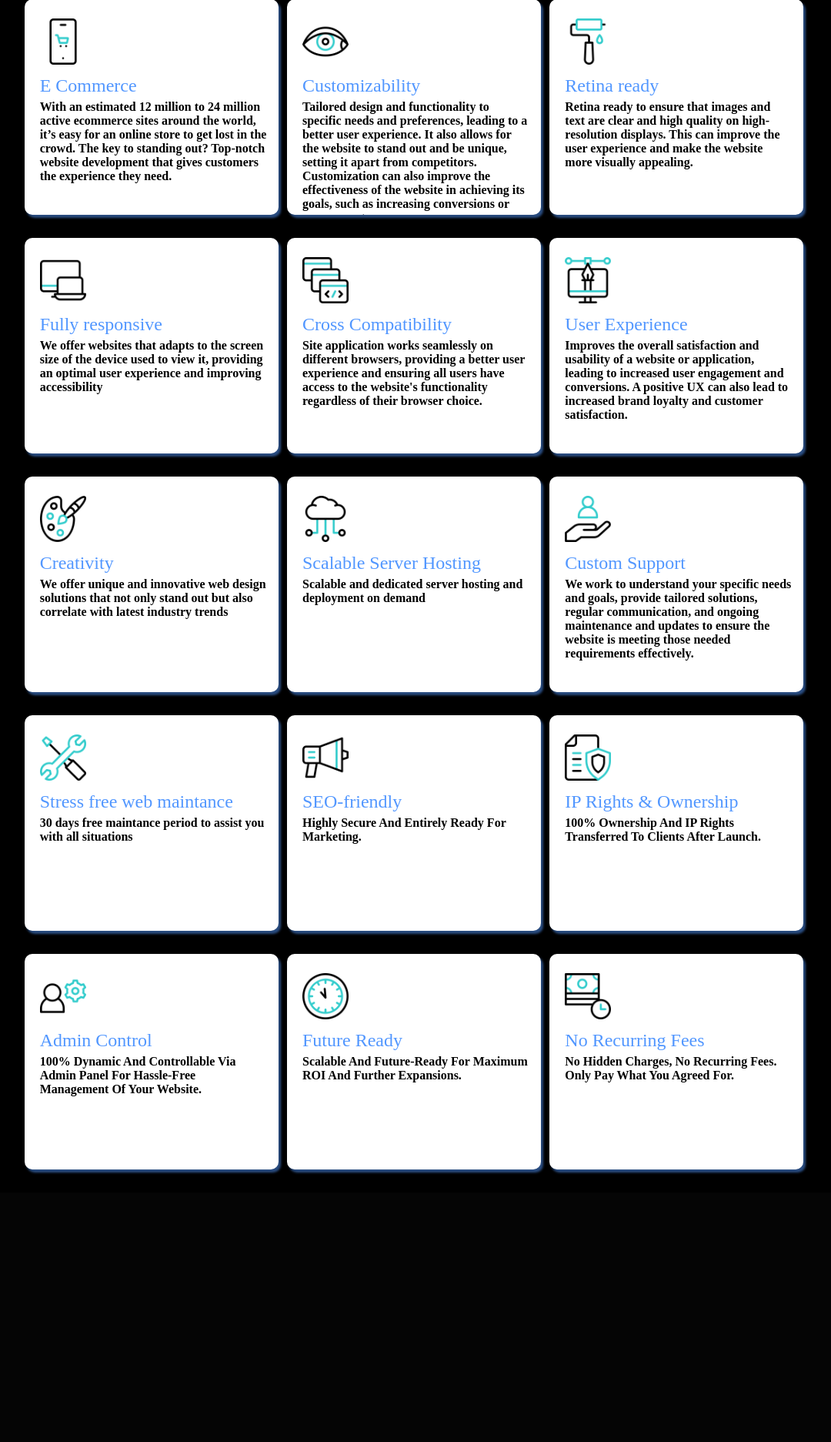
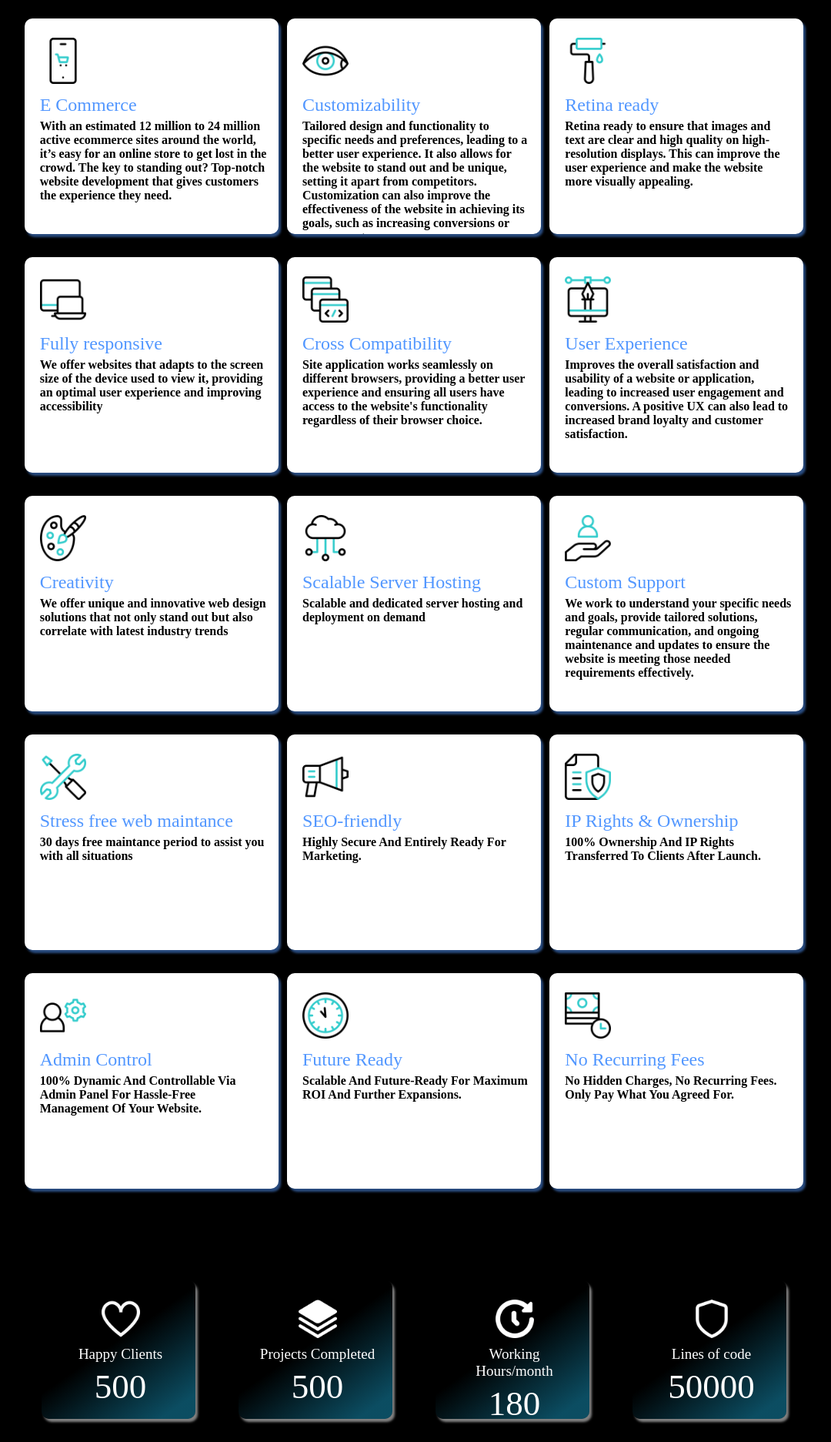
Before and after one commit to Valerian001/Vlack, a Django app: page / in a window 1280 px wide. Shown: the part 1676-3549 px from the top of the page at 77% size, without its empty margins (102-1182 px from the left). Before the commit the page ends 3201 px from the top, so only its background shows below. Run offline with Django 4.2, Linux system fonts and the light colour scheme; some libraries are stand-ins or nearby versions; some web fonts are replaced.

Commit message:
added counter and some js animations

```diff
--- a/my_portfolio/static/css/main.css
+++ b/my_portfolio/static/css/main.css
@@ -552,8 +552,8 @@ animation-fill-mode: forwards;
     display: flex;
     flex-direction: row;
     flex-wrap: wrap;
-    /* background-color: #000; */
-    background-image: linear-gradient(145deg,rgba(0,0,0,0.958420868347339) 66%, rgba(27,182,231,0.4234068627450981) 90%);
+    background-color: #000;
+    /* background-image: #000; */
     width: 100%;
     height: 100vh;
     color: #fff;
@@ -610,7 +610,8 @@ animation-fill-mode: forwards;
     width: 100%;
 }
 .progress {
-    background: rgba(255,255,255,0.1);
+    /* background: rgba(255,255,255,0.1); */
+    background-image: linear-gradient(145deg,rgba(0,0,0,0.958420868347339) 36%, rgba(27,182,231,0.4234068627450981) 90%);
     justify-content: flex-start;
     border-radius: 100px;
     align-items: center;
@@ -628,7 +629,7 @@ animation-fill-mode: forwards;
     background: rgba(82, 151, 255, 1);
     height: 20px;
     width: 0;
-    color: #000;
+    color: #fff;
     display: flex;
     justify-content: center;
     align-items: center;
@@ -696,8 +697,16 @@ animation-fill-mode: forwards;
 .row3 h2{
     text-align: center;
     font-size: 35px;
-    margin-bottom: 25px;
     color: #fff;
+}
+.row3 .under{
+    display: block;
+    margin-left: auto;
+    margin-right: auto;
+    margin-bottom: 30px;
+    color: #fff;
+    width: 30%;
+    height: 20px;
 }
 .row3 .services{
     justify-content: space-around;
@@ -749,3 +758,73 @@ animation-fill-mode: forwards;
     color: rgba(82, 151, 255, 1);
     transition: 0.3s;
 }
+
+.seccounter{
+    position: relative;
+    color: black;
+    background: #000;
+    padding-top: 7%;
+    width: 100%;
+    display: flex;
+    justify-content: center;
+    align-items: center;
+
+}
+.row4{
+    width: 80%;
+    position: relative;
+}
+.row4 .count{
+    justify-content: space-around;
+    display: flex;
+    flex-wrap: wrap;
+    align-items: center;
+}
+.row4 .count .card{
+    width: 200px;
+    height: 180px;
+    background-image: linear-gradient(145deg,rgba(0,0,0,0.958420868347339) 46%, rgba(27,182,231,0.4234068627450981) 90%);
+    padding: 20px 15px;
+    padding-left: 20px;
+    margin-bottom: 30px;
+    border-radius: 10px;
+    cursor: pointer;
+    transition: 0.3s;
+    overflow: hidden;
+    box-shadow: 3px 4px 3px 0px rgba(255, 255, 255, 0.5);
+}
+.row4 .count .card .content4{
+    transition: 0.3s;
+    position: relative;
+}
+.row4 .count .card:hover .content4{
+    transform: scale(1.07);
+}
+
+.row4 .count .card .content4 .icon{
+    padding: 5px 0;
+    color: white;
+}
+
+.row4 .count .card .content4 .icon img{
+    display: block;
+    margin-left: auto;
+    margin-right: auto;
+
+}
+
+.row4 .count .card .content4 .title{
+    padding: 5px 0;
+    font-size: 19px;
+    font-weight: 500;
+    color: #fff;
+    transition: 0.3s;
+    text-align: center;
+}
+.row4 .count .card .content4 p{
+    font-size: 45px;
+    font-weight: 500;
+    color: #fff;
+    transition: 0.3s;
+    text-align: center;
+}
--- a/my_portfolio/template/landingpage/index.html
+++ b/my_portfolio/template/landingpage/index.html
@@ -131,38 +131,38 @@
                     <h2 class="pri_underline">Design Skills</h2>
                         <span id="skill">UI/UX design</span>
                     <div class="progress">
-                        <span id="inc">76%</span>
+                        <span id="inc" data-max="76">%</span>
                         <div class="progress-value" style="width: 76%;"></div>
                     </div>
                     <span id="skill">Logo design</span>
                     <div class="progress">
-                        <span id="inc">50%</span>
-                        <div class="progress-value" style="width: 50%;"></div>
+                        <span id="inc" data-max="50">%</span>
+                        <div class="progress-value" style="width: 70%;"></div>
                     </div>
                     <h2 class="pri_underline">Coding Skills</h2>
                     <span id="skill">HTML/CSS</span>
                     <div class="progress">
-                        <span id="inc">100%</span>
+                        <span id="inc" data-max="100">%</span>
                         <div class="progress-value" style="width: 100%;"></div>
                     </div>
                     <span id="skill">JAVASCRIPT</span>
                     <div class="progress">
-                        <span id="inc">70%</span>
+                        <span id="inc" data-max="70">%</span>
                         <div class="progress-value" style="width: 70%;"></div>
                     </div>
                     <span id="skill">PYTHON</span>
                     <div class="progress">
-                        <span id="inc">90%</span>
+                        <span id="inc" data-max="90">%</span>
                         <div class="progress-value" style="width: 90%;"></div>
                     </div>
                     <span id="skill">DJANGO</span>
                     <div class="progress">
-                        <span id="inc">85%</span>
+                        <span id="inc" data-max="85">%</span>
                         <div class="progress-value" style="width: 85%;"></div>
                     </div>
                     <span id="skill">WEB development</span>
                     <div class="progress">
-                        <span id="inc">93%</span>
+                        <span id="inc" data-max="93">%</span>
                         <div class="progress-value" style="width: 93%;"></div>
                     </div>
                 </div>
@@ -170,10 +170,11 @@
         </div>
 
     </div>
-
+    <!-- service -->
     <div id="services" class="ser">
        <div class="row3">
             <h2>Services</h2>
+            <img class="under" src="{% static 'images\icons\under.svg'%}" alt="">
             <section class="services">
                 <div class="card card1">
                     <div class="content3">
@@ -282,7 +283,43 @@
                 </div>
 
             </section>
+
        </div>
+    </div>
+    <!-- counter -->
+    <div class="seccounter">
+        <div class="row4">
+            <section class="count">
+                <div class="card">
+                    <div class="content4">
+                        <div class="icon"><img src="{% static 'images\icons\heart.png'%}" alt="image description" width="50" height="50"></div>
+                        <div class="title">Happy Clients</div>
+                        <p data-max="500"> </p>
+                    </div>
+                </div>
+                <div class="card">
+                    <div class="content4">
+                        <div class="icon"><img src="{% static 'images\icons\layers.png'%}" alt="image description" width="50" height="50"></div>
+                        <div class="title">Projects Completed</div>
+                        <p data-max="500"> </p>
+                    </div>
+                </div>
+                <div class="card">
+                    <div class="content4">
+                        <div class="icon"><img src="{% static 'images\icons\time-forward.png'%}" alt="image description" width="50" height="50"></div>
+                        <div class="title">Working Hours/month</div>
+                        <p data-max="180"> </p>
+                    </div>
+                </div>
+                <div class="card">
+                    <div class="content4">
+                        <div class="icon"><img src="{% static 'images\icons\shield.png'%}" alt="image description" width="50" height="50"></div>
+                        <div class="title">Lines of code</div>
+                        <p data-max="50000"> </p>
+                    </div>
+                </div>
+            </section>
+        </div>
     </div>
 
     <script src='//cdnjs.cloudflare.com/ajax/libs/jquery/2.1.3/jquery.min.js'></script>
@@ -441,6 +478,69 @@ $(document).ready(function(){
         }
 
     );
+
+    function inVisible(element) {
+  //Checking if the element is
+  //visible in the viewport
+  var WindowTop = $(window).scrollTop();
+  var WindowBottom = WindowTop + $(window).height();
+  var ElementTop = element.offset().top;
+  var ElementBottom = ElementTop + element.height();
+  //animating the element if it is
+  //visible in the viewport
+  if ((ElementBottom <= WindowBottom) && ElementTop >= WindowTop)
+    animate(element);
+}
+
+function animate(element) {
+  //Animating the element if not animated before
+  if (!element.hasClass('ms-animated')) {
+    var maxval = element.data('max');
+    var html = element.html();
+    element.addClass("ms-animated");
+    $({
+      countNum: element.html()
+    }).animate({
+      countNum: maxval
+    }, {
+      //duration 5 seconds
+      duration: 2090,
+      easing: 'linear',
+      step: function() {
+        element.html(Math.floor(this.countNum) + html);
+      },
+      complete: function() {
+        element.html(this.countNum + html);
+      }
+    });
+  }
+
+}
+
+//When the document is ready
+$(function() {
+  //This is triggered when the
+  //user scrolls the page
+  $(window).scroll(function() {
+    //Checking if each items to animate are
+    //visible in the viewport
+    $("p[data-max]").each(function() {
+      inVisible($(this));
+    });
+  })
+});
+//When the document is ready
+$(function() {
+  //This is triggered when the
+  //user scrolls the page
+  $(window).scroll(function() {
+    //Checking if each items to animate are
+    //visible in the viewport
+    $("span[data-max]").each(function() {
+      inVisible($(this));
+    });
+  })
+});
 </script>
     <script src="{% static 'js/main.js' %}"></script>
 
```
Also changed, not shown: my_portfolio/static/images/icons/heart.png (added), my_portfolio/static/images/icons/layers.png (added), my_portfolio/static/images/icons/shield.png (added), my_portfolio/static/images/icons/time-forward.png (added), my_portfolio/static/images/icons/under.svg (added).
